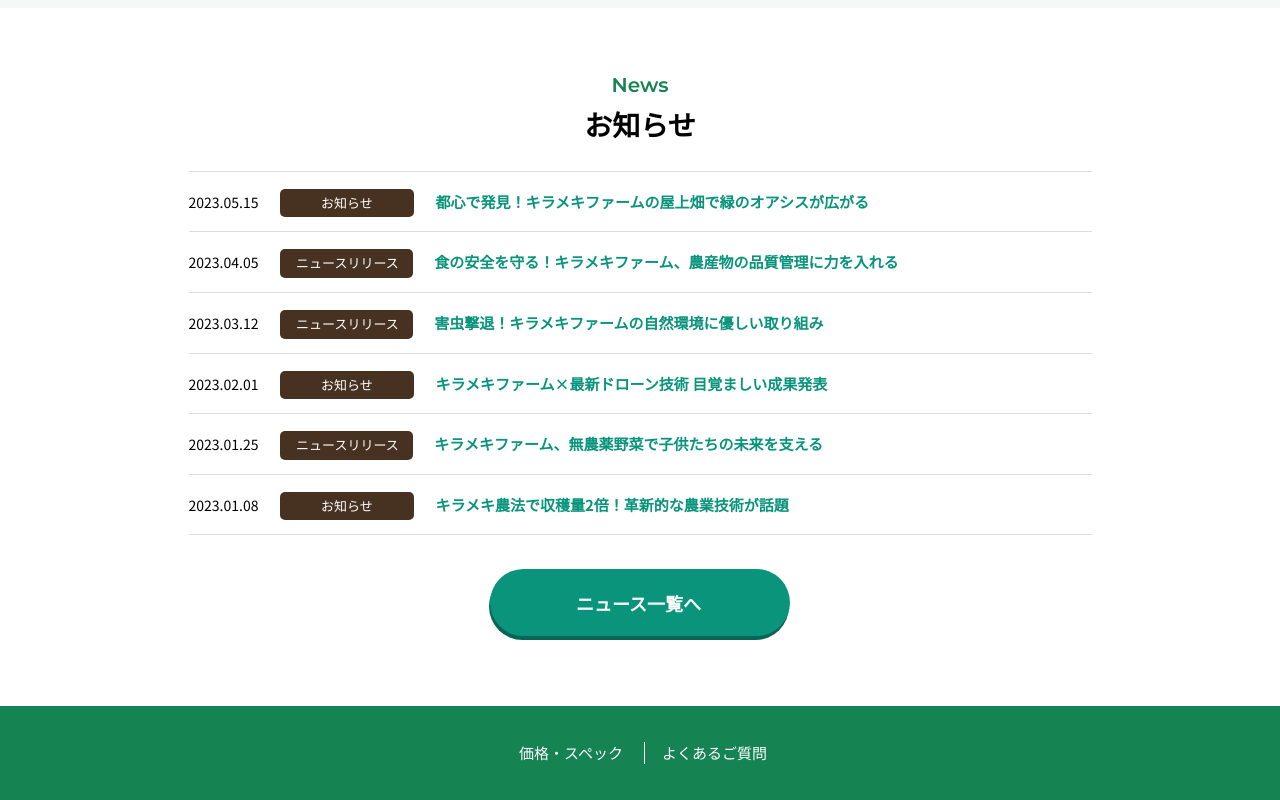
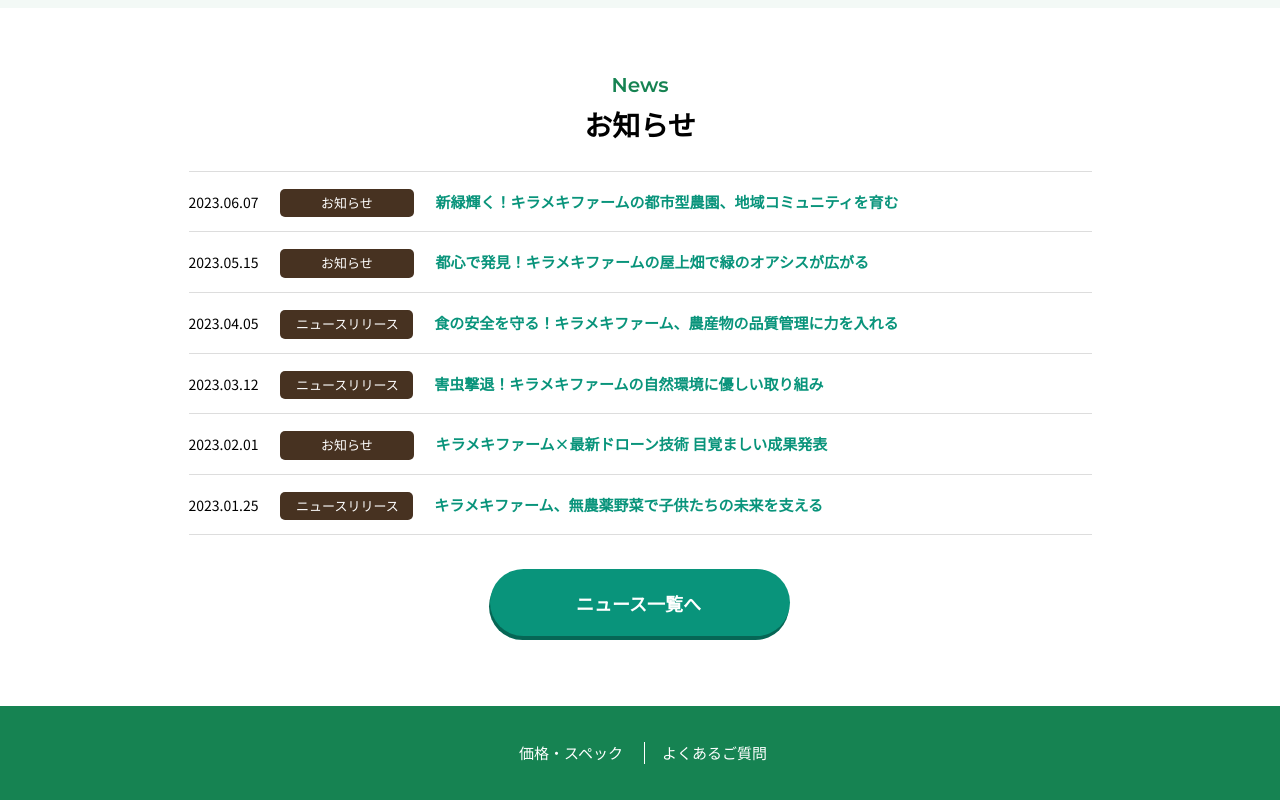
Before and after one commit to moe0617/-KiramekiFarm, a plain HTML site: page index.html in a window 1280 px wide. Shown: the part 2279-3079 px from the top of the page. Drawn offline with nearby package versions, Linux system fonts and the light colour scheme; some packages are replaced by stand-ins of ours; a script that the page names is missing.

Commit message:
2024/08/11 模擬案件修正

```diff
--- a/assets/style/price.css
+++ b/assets/style/price.css
@@ -34,6 +34,10 @@ img {
 
 .-white {
     color: #fff;
+}
+
+.-green {
+    color: #09947b;
 }
 
 /* タイトル部分 */
@@ -303,7 +307,7 @@ img {
 }
 
 .gallery img {
-    width: 100%;
+    width: 99%;
     height: auto;
 }
 
--- a/index.html
+++ b/index.html
@@ -187,6 +187,12 @@
                     <p class="news__title__jp -title__jp">お知らせ</p>
                 </div>
                 <ul class="news__list">
+                    <!-- お知らせ新規 -->
+                    <li class="news__list__latest -news__list__base">
+                        <span class="news__latest__date -news__date">2023.06.07</span>
+                        <span class="news__latest__category -news__category -news__category__news -white">お知らせ</span>
+                        <h3 class="news__latest__title -news__title -green">新緑輝く！キラメキファームの都市型農園、地域コミュニティを育む</h3>
+                    </li>
                     <!-- お知らせ1つ目 -->
                     <li class="news__list__news1 -news__list__base">
                         <span class="news__news1__date -news__date">2023.05.15</span>
@@ -217,12 +223,6 @@
                         <span class="news__news5__category -news__category -news__category__release -white">ニュースリリース</span>
                         <h3 class="news__news5__title -news__title -green">キラメキファーム、無農薬野菜で子供たちの未来を支える</h3>
                     </li>
-                    <!-- お知らせ6つ目 -->
-                    <li class="news__list__news6 -news__list__base">
-                        <span class="news__news6__date -news__date">2023.01.08</span>
-                        <span class="news__news6__category -news__category -news__category__news -white">お知らせ</span>
-                        <h3 class="news__news6__title -news__title -green">キラメキ農法で収穫量2倍！革新的な農業技術が話題</h3>
-                    </li>
                 </ul>
                 <a href="news/" class="news__link_btn -white">ニュース一覧へ</a>
             </section>
```
Also changed, not shown: faq/index.html (+11 -0 lines), price/index.html (+4 -1 lines), assets/image/price/gallery/gallery04.png (added).
